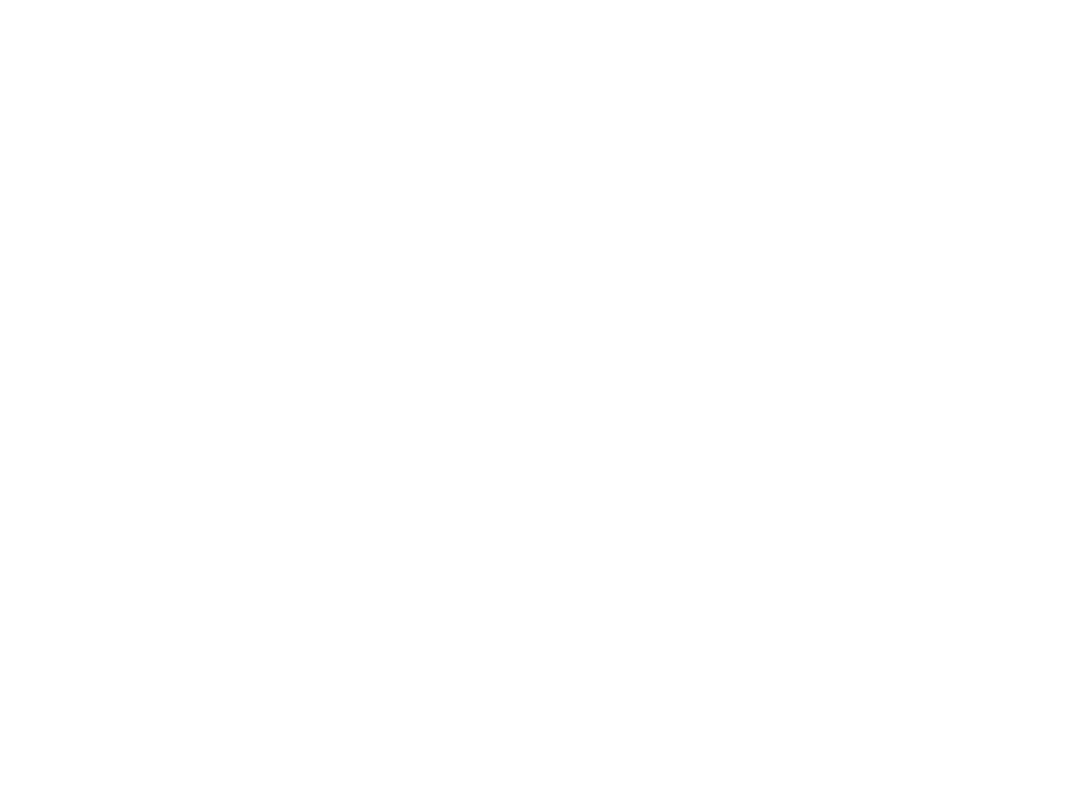
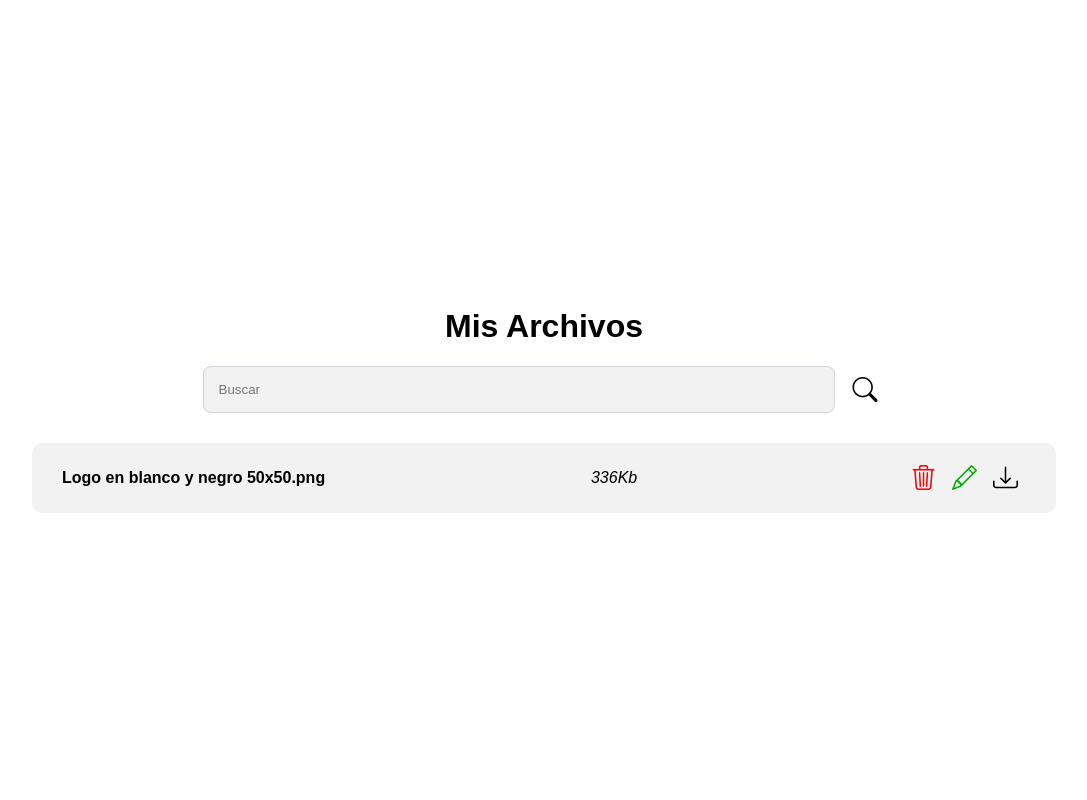
Before and after one commit to walter-garay/sistema-archivos-merakt, a Django app: page /subir in a window 1280 px wide. Before the commit the part shown is empty. Shown: the whole page, without its empty margins (96-1183 px from the left). Run offline with Django 5.2, Linux system fonts and the light colour scheme.

Commit message:
interfaz mis archivos

```diff
--- a/api/static/css/principal.css
+++ b/api/static/css/principal.css
@@ -14,7 +14,7 @@
 
 .back {
     padding: 60px 0;
-    background-color: #080aa3;
+    background-color: #3900AD;
 }
 
 .merakt {
@@ -60,3 +60,7 @@
     margin-left: 380px;
     margin-top: 210px;
 }
+
+body {
+    width: 100%;
+}
--- /dev/null
+++ b/api/static/css/subir.css
@@ -0,0 +1,73 @@
+body {
+    font-family: Arial, sans-serif;
+    margin: 0;
+    padding: 0;
+    display: flex;
+    flex-direction: column;
+    align-items: center;
+    justify-content: center;
+    height: 100vh;
+    background-color: #ffffff;
+  }
+
+.container {
+  text-align: center;
+  width: 80%;
+}
+
+.buscador {
+  display: flex;
+  align-items: center;
+  justify-content: center;
+  margin-bottom: 30px;
+}
+
+.buscador input {
+  width: 600px; /* Aumentado el ancho del campo de búsqueda */
+  padding: 15px;
+  background-color: #F2F2F2 ;
+  border: 1px solid #ced4da;
+  border-radius: 8px;
+}
+
+.buscador button {
+  background-color: transparent; /* Quitado el fondo */
+  border: none;
+  color: #000000;
+  margin-left: 10px;
+  cursor: pointer;
+}
+
+.rectangulo {
+  width: 0 auto;
+  height: 50px;
+  background-color: #F2F2F2;
+  border-radius: 10px;
+  padding: 10px 30px;
+  display: flex;
+  justify-content: space-between;
+  align-items: center;
+}
+
+.nombre {
+  font-weight: bold;
+}
+
+.peso {
+  font-style: italic;
+}
+
+.botones {
+  display: flex;
+}
+
+i {
+  font-size: 25px;
+}
+
+button {
+  background-color: transparent;
+  border: none;
+  cursor: pointer;
+  padding: 0 8px;
+}
--- a/api/templates/subir.html
+++ b/api/templates/subir.html
@@ -0,0 +1,28 @@
+<!DOCTYPE html>
+<html lang="es">
+<head>
+  <meta charset="UTF-8">
+  <meta name="viewport" content="width=device-width, initial-scale=1.0">
+  <title>Mis Archivos</title>
+  <link rel="stylesheet" href="https://cdn.jsdelivr.net/npm/bootstrap-icons@1.11.3/font/bootstrap-icons.min.css">
+  <link rel="stylesheet" href="api/static/css/subir.css">
+</head>
+<body>
+  <div class="container">
+    <h1>Mis Archivos</h1>
+    <div class="buscador">
+        <input type="text" placeholder="Buscar" />
+        <button class="lupa-icon"><i class="bi bi-search"></i></button>
+      </div>
+    <div class="rectangulo">
+      <div class="nombre">Logo en blanco y negro 50x50.png</div>
+      <div class="peso">336Kb</div>
+      <div class="botones">
+        <button><i class="bi bi-trash3" style="color: rgb(255, 0, 0);"></i></button>
+        <button><i class="bi bi-pencil" style="color: rgb(0, 173, 6);"></i></button>
+        <button><i class="bi bi-download" ></i></button>
+      </div>
+    </div>
+  </div>
+</body>
+</html>
--- a/api/views.py
+++ b/api/views.py
@@ -29,7 +29,7 @@
         Archivo(propietario=propietario,archivo=archivo,fecha=fecha).save()
         return HttpResponse('Archivo subido exitosamente')
     else:
-        return render(request, 'index.html')
+        return render(request, 'subir.html')
 
 def registrar(request):
     if request.method == 'POST':
--- /dev/null
+++ b/package.json
@@ -0,0 +1,5 @@
+{
+  "dependencies": {
+    "bootstrap-icons": "^1.11.3"
+  }
+}
```
Also changed, not shown: api/templates/principal.html (+10 -11 lines), api/Asta.jpeg (deleted), package-lock.json (added), 4 other files.
